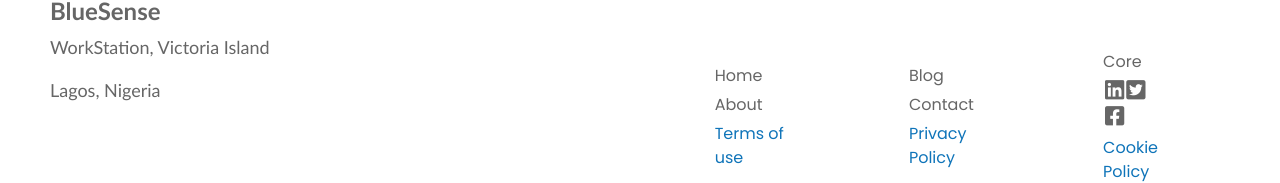
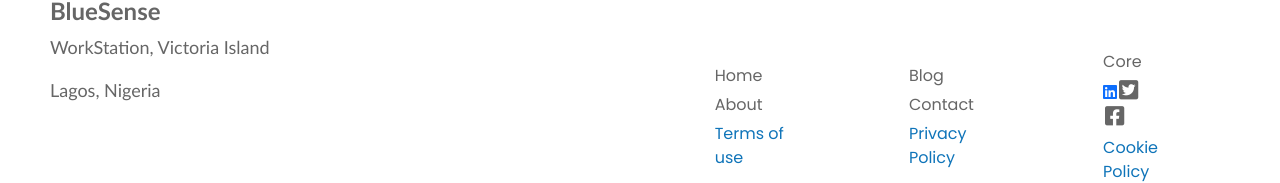
Before and after one commit to Kolajosh/BlueSense, a React (Create React App) app: page /blog in a window 1280 px wide. Shown: the part 2507-2690 px from the top of the page. Built offline with nearby package versions, Linux system fonts and the light colour scheme; the HTML template or start-up script is replaced by a standard one; a web font is replaced by a local one.

Commit message:
updated meta tags

```diff
--- a/src/components/BlogComponent.js
+++ b/src/components/BlogComponent.js
@@ -45,6 +45,7 @@
                 href="https://https://www.bluesense.org/post/traits-of-great-founders"
                 target="_blank"
                 rel="noopener noreferrer"
+                aria-label="bluesense post"
               >
                 {" "}
                 Read More
@@ -71,6 +72,7 @@
                 href="https://www.linkedin.com/pulse/why-competition-futile-your-startup-bluesensegroup/"
                 target="_blank"
                 rel="noopener noreferrer"
+                aria-label="bluesense post"
               >
                 Read More
               </a>
@@ -96,6 +98,7 @@
                 href="https://www.linkedin.com/pulse/6-guides-fundraising-your-startup-bluesensegroup/?trackingId=LestDvtMBolKzG4fxg3AXg%3D%3D"
                 target="_blank"
                 rel="noopener noreferrer"
+                aria-label="bluesense post"
               >
                 Read More
               </a>
@@ -111,6 +114,7 @@
           href="https://www.linkedin.com/company/bluesensegroup/posts/?feedView=articles"
           target="_blank"
           rel="noopener noreferrer"
+          aria-label="bluesense post"
         >
           <i class="fab fa-linkedin" />{" "}
         </a>
@@ -119,6 +123,7 @@
           href="https://bluesense.medium.com/"
           target="_blank"
           rel="noopener noreferrer"
+          aria-label="bluesense post"
         >
           <i class="fab fa-medium" />
         </a>
--- a/src/components/FooterComponent.js
+++ b/src/components/FooterComponent.js
@@ -5,93 +5,98 @@
 function FooterComponent() {
   return (
     <>
-      <footer className='footer'>
-        <div className='footer-container'>
-          <div className='row'>
-            <div className='left-text'>
+      <footer className="footer">
+        <div className="footer-container">
+          <div className="row">
+            <div className="left-text">
               <h4>
-                <span className='company-name'>BlueSense</span>
+                <span className="company-name">BlueSense</span>
               </h4>
               <p>WorkStation, Victoria Island</p>
               <p>Lagos, Nigeria</p>
             </div>
 
-            <div className='right-text'>
-              <ul className='footer-items'>
-                <div className='col-2'>
+            <div className="right-text">
+              <ul className="footer-items">
+                <div className="col-2">
                   <li>
-                    <Link to='/' className='footer-link'>
+                    <Link to="/" className="footer-link">
                       Home
                     </Link>
                   </li>
                   <li>
-                    <Link to='/about' className='footer-link'>
+                    <Link to="/about" className="footer-link">
                       About
                     </Link>
                   </li>
                   <li>
-                    <Link to='/terms' className='footer-link'>
-                      <span className='blue-link'>Terms of use</span>
+                    <Link to="/terms" className="footer-link">
+                      <span className="blue-link">Terms of use</span>
                     </Link>
                   </li>
                 </div>
-                <div className='col-2'>
+                <div className="col-2">
                   <li>
-                    <Link to='/blog' className='footer-link'>
+                    <Link to="/blog" className="footer-link">
                       Blog
                     </Link>
                   </li>
                   <li>
-                    <Link to='/contact' className='footer-link'>
+                    <Link to="/contact" className="footer-link">
                       Contact
                     </Link>
                   </li>
                   <li>
-                    <Link to='/privacypolicy' className='footer-link'>
-                      <span className='blue-link'>Privacy Policy</span>
+                    <Link to="/privacypolicy" className="footer-link">
+                      <span className="blue-link">Privacy Policy</span>
                     </Link>
                   </li>
                 </div>
-                <div className='col-1'>
+                <div className="col-1">
                   <li>
-                    <Link to='/core' className='footer-link'>
+                    <Link to="/core" className="footer-link">
                       Core
                     </Link>
                   </li>
                   <li>
                     <a
-                      href='https://www.linkedin.com/company/bluesensegroup/'
-                      className='footer-link'>
-                      <i class='fab fa-linkedin '></i>
+                      href="https://www.linkedin.com/company/bluesensegroup/"
+                      className="linkedin"
+                    >
+                      <i class="fab fa-linkedin "></i>
                     </a>
                     <a
-                      href='https://www.twitter.com/bluesensegroup/'
-                      className='footer-link'>
-                      <i class='fab fa-twitter-square '></i>
+                      href="https://www.twitter.com/bluesensegroup/"
+                      className="footer-link"
+                      aria-label="twitter"
+                    >
+                      <i class="fab fa-twitter-square "></i>
                     </a>
                     <a
-                      href='https://www.facebook.com/bluesensegroup/'
-                      className='footer-link'>
-                      <i class='fab fa-facebook-square '></i>
+                      href="https://www.facebook.com/bluesensegroup/"
+                      className="footer-link"
+                      aria-label="facebook"
+                    >
+                      <i class="fab fa-facebook-square "></i>
                     </a>
                   </li>
                   <li>
-                    <Link to='/cookiepolicy' className='footer-link'>
-                      <span className='blue-link'>Cookie Policy</span>
+                    <Link to="/cookiepolicy" className="footer-link">
+                      <span className="blue-link">Cookie Policy</span>
                     </Link>
                   </li>
                 </div>
               </ul>
             </div>
             <hr />
-            <div className='subfoot'>
-              <div className='sub-foot'>
+            <div className="subfoot">
+              <div className="sub-foot">
                 <p>
-                  <i class='far fa-copyright'></i>2013-2021 BlueSense. Reuben &
+                  <i class="far fa-copyright"></i>2013-2021 BlueSense. Reuben &
                   Company. Lagos. Nigeria. All Rights Reserved.{" "}
                 </p>
               </div>
-              <div className='contact-right'>
+              <div className="contact-right">
                 <p>info@bluesense.co &nbsp; +234 806 578 4615</p>
               </div>
             </div>
```
